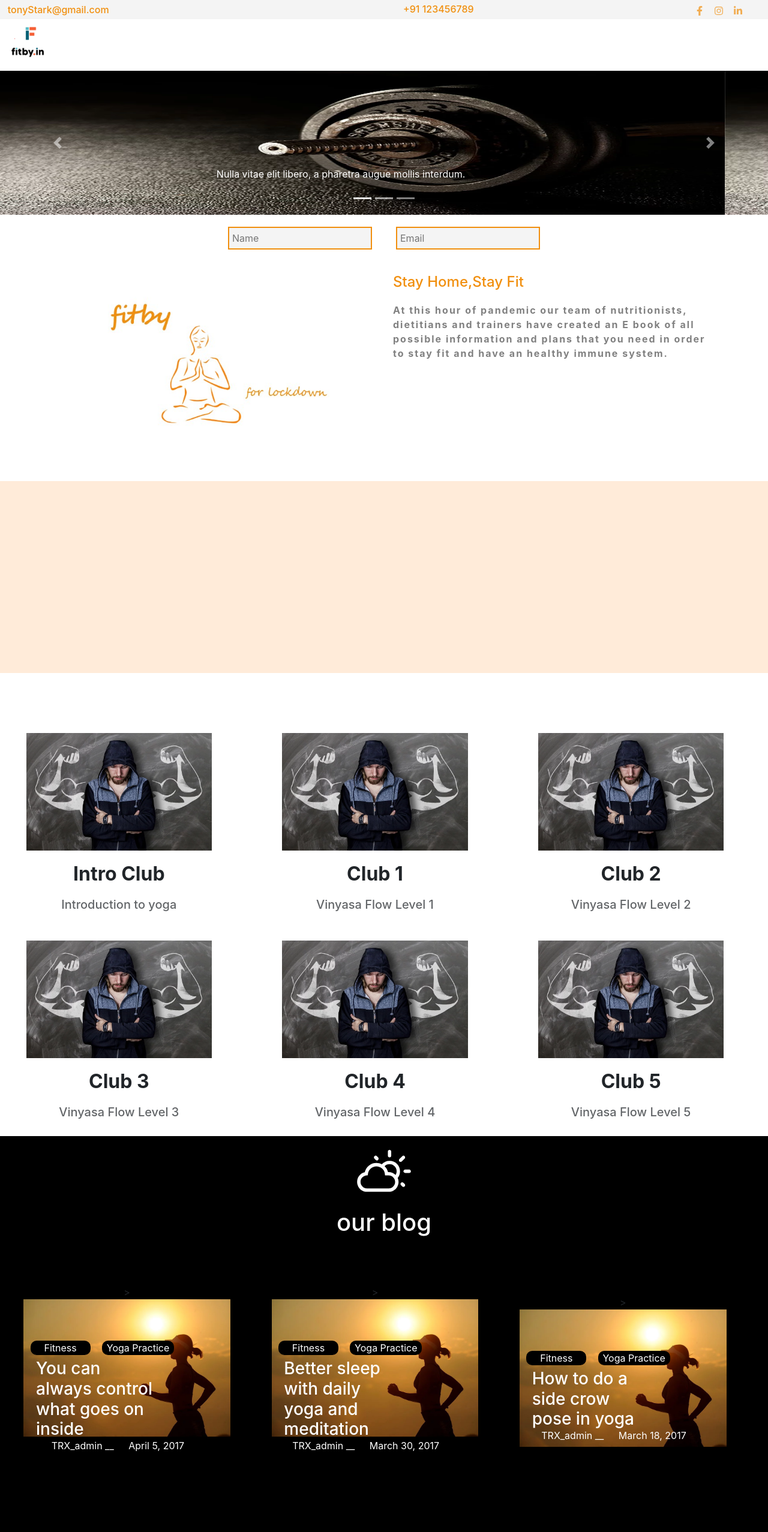
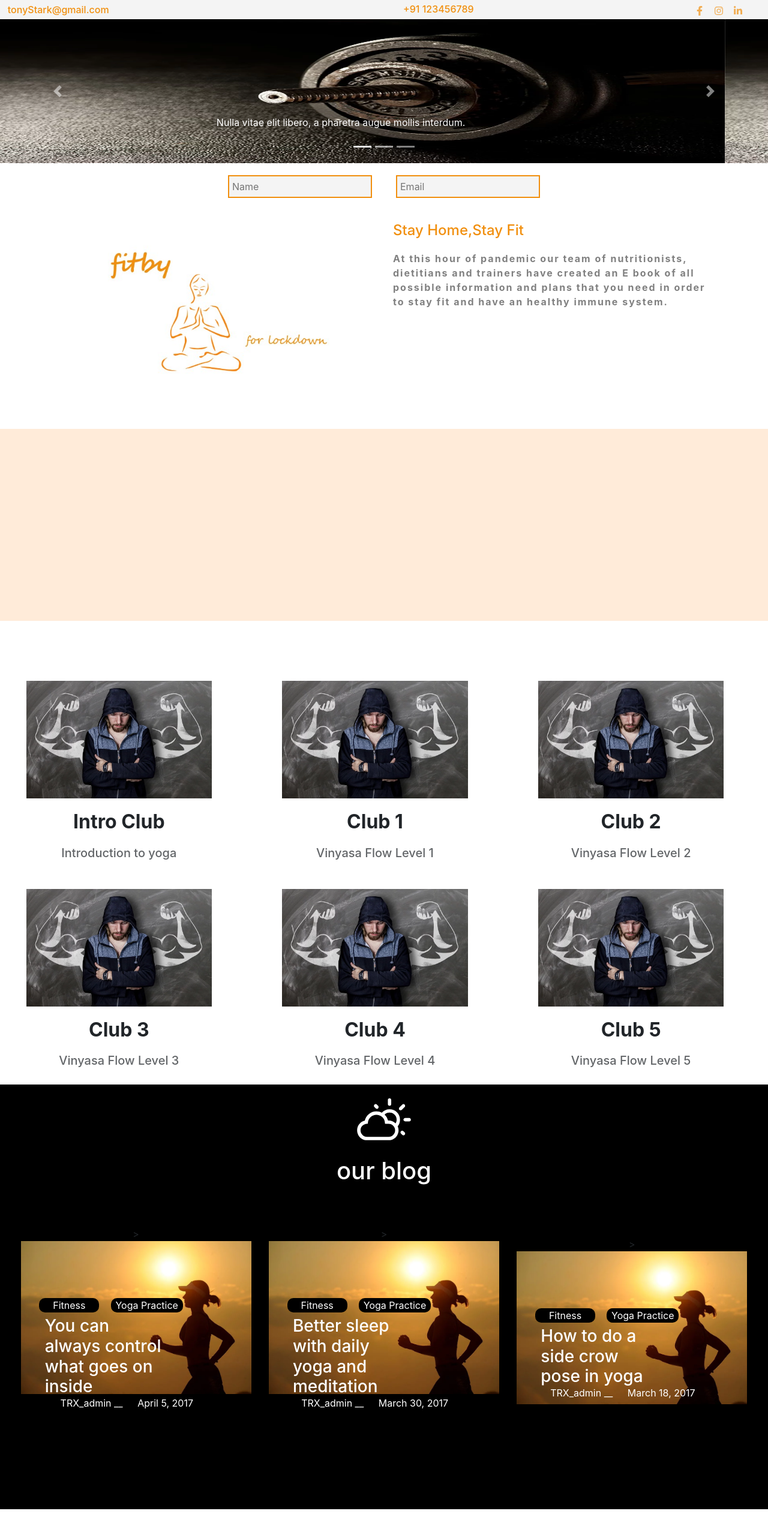
Before and after one commit to SaiAshish9/fitby, a React (Create React App) app: page / in a window 1280 px wide. Shown: the top 2554 px of the page at 60% size. After the commit the page ends 2516 px from the top, so only its background shows below. Built offline with nearby package versions, Linux system fonts and the light colour scheme.

Commit message:
error removed

```diff
--- a/src/components/Blogs/Blogs.js
+++ b/src/components/Blogs/Blogs.js
@@ -27,7 +27,7 @@ const data=[
 
 
     return (
-        <div style={{minHeight:'40vh',background:'black',padding:20}}>
+        <div style={{ overflowY: 'hidden',minHeight:'40vh',background:'black',padding:20}}>
 
 
 <h1 style={{color:'white',textAlign:'center'}} >
@@ -38,18 +38,18 @@ const data=[
 </h1>
 
 
-<div className="row" style={{width:'100%',marginTop:'10vh'}}>
+<div style={{width:'100%',display:'flex',justifyContent:'space-around',flexWrap:'wrap',alignItems:'center',marginTop:'20vh'}}>
 
 {
     data.map((data,i)=>(
 
 
-<div className="col-md-4" style={{display:'flex',flexDirection:'column',alignItems:'center',justifyContent:'center',textAlign:'center'}}> >
+<div style={{display:'flex',flexDirection:'column',alignItems:'center',justifyContent:'center',textAlign:'center',height:'45vh'}}> >
 
 <a href="https://google.com/" target="_blank" rel="noopener referrer" style={{textDecoration:'none'}} >
 
 
-<img src={C2} style={{ position: 'relative',zIndex:'0',width:'90%', textAlign:'center',margin:'auto',cursor:'pointer'}} />
+<img src={C2} style={{ position: 'relative',zIndex:'0',width:'24rem', textAlign:'center',margin:'auto',cursor:'pointer'}} />
 
 
 <p style={{ minWidth:'100px',marginRight:10,  position:'relative', left:'8%',textAlign:'center',  bottom:'160px',width:'5vw',zIndex:1, background: 'black',color:'white',borderRadius:10}} >
--- a/src/components/Carousel/Carousel.js
+++ b/src/components/Carousel/Carousel.js
@@ -13,7 +13,7 @@ const Slider = () => {
     return (
         <div>
 
-     <Carousel style={{marginTop:10,height:'30vh'}}>
+     <Carousel style={{marginTop:0,height:'30vh'}}>
   <Carousel.Item style={{height:'30vh'}}>
     <img
       className=" w-100"
--- a/src/components/Navbar/Navbar.js
+++ b/src/components/Navbar/Navbar.js
@@ -6,20 +6,15 @@ import Logo from './logo1.png'
 
 
 const Navbar = () => {
-    return (
-        <div style={{width:'100%',minHeight:'10vh'}}>
+    return <TopBar/>
 
-
-<TopBar/>
-
-<div style={{width:'100%',height:'height:7vh'}}>
+{/* <div style={{width:'100%',height:'height:7vh'}}>
 
 <img src={Logo}  style={{margin:10,width:'5rem'}} />
 
-</div>
+</div> */}
 
-        </div>
-    )
+
 }
 
 export default Navbar
```
